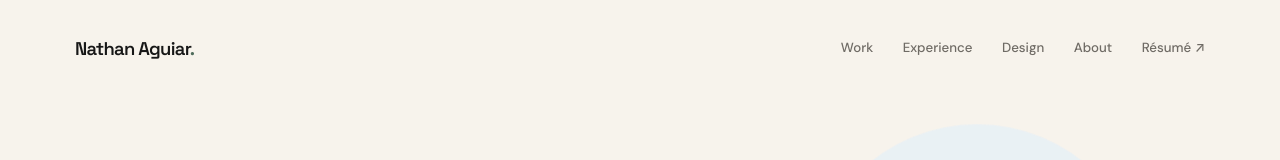
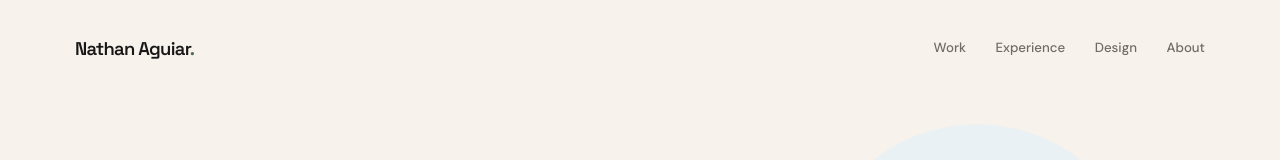
Before and after one commit to nathanaguiar2007/Portfolio, a React (Vite) app: page / in a window 1280 px wide. Shown: the top 160 px of the page. Built offline with nearby package versions, Linux system fonts and the light colour scheme.

Commit message:
Remove resume section

```diff
--- a/src/components/Footer.tsx
+++ b/src/components/Footer.tsx
@@ -5,7 +5,6 @@ export default function Footer() {
     { label: "Email", href: contact.email ? `mailto:${contact.email}` : "" },
     { label: "GitHub", href: contact.github },
     { label: "LinkedIn", href: contact.linkedin },
-    { label: "Résumé", href: contact.resume },
   ];
 
   return (
--- a/src/components/Navbar.tsx
+++ b/src/components/Navbar.tsx
@@ -1,6 +1,5 @@
 import { useEffect, useRef, useState } from "react";
 import { Link, NavLink } from "react-router";
-import { contact } from "../data/portfolio";
 
 const navigation = [
   { label: "Work", to: "/#work" },
@@ -69,19 +68,6 @@ export default function Navbar() {
               </NavLink>
             ),
           )}
-          {contact.resume ? (
-            <a href={contact.resume}>
-              Résumé <span aria-hidden="true">↗</span>
-            </a>
-          ) : (
-            <span
-              className="pending-link"
-              aria-disabled="true"
-              title="Résumé coming soon"
-            >
-              Résumé <span aria-hidden="true">↗</span>
-            </span>
-          )}
         </div>
       </nav>
     </header>
--- a/src/data/portfolio.ts
+++ b/src/data/portfolio.ts
@@ -155,11 +155,9 @@ export const about = {
 };
 
 // Empty strings are intentional placeholders. Add only your confirmed public URLs.
-// For a local résumé, use `${import.meta.env.BASE_URL}resume/your-file.pdf`.
 export const contact = {
   email: "",
   github: "",
   linkedin: "",
-  resume: "",
   portfolio: "",
 };
--- a/src/styles.css
+++ b/src/styles.css
@@ -1212,8 +1212,7 @@ a:hover .arrow {
     gap: 0;
     padding: 0.5rem 0 1rem;
   }
-  .navigation-links a,
-  .navigation-links .pending-link {
+  .navigation-links a {
     min-height: 44px;
     display: flex;
     align-items: center;
```
Also changed, not shown: 1 other file (tests, documents, lock files or other folders).
